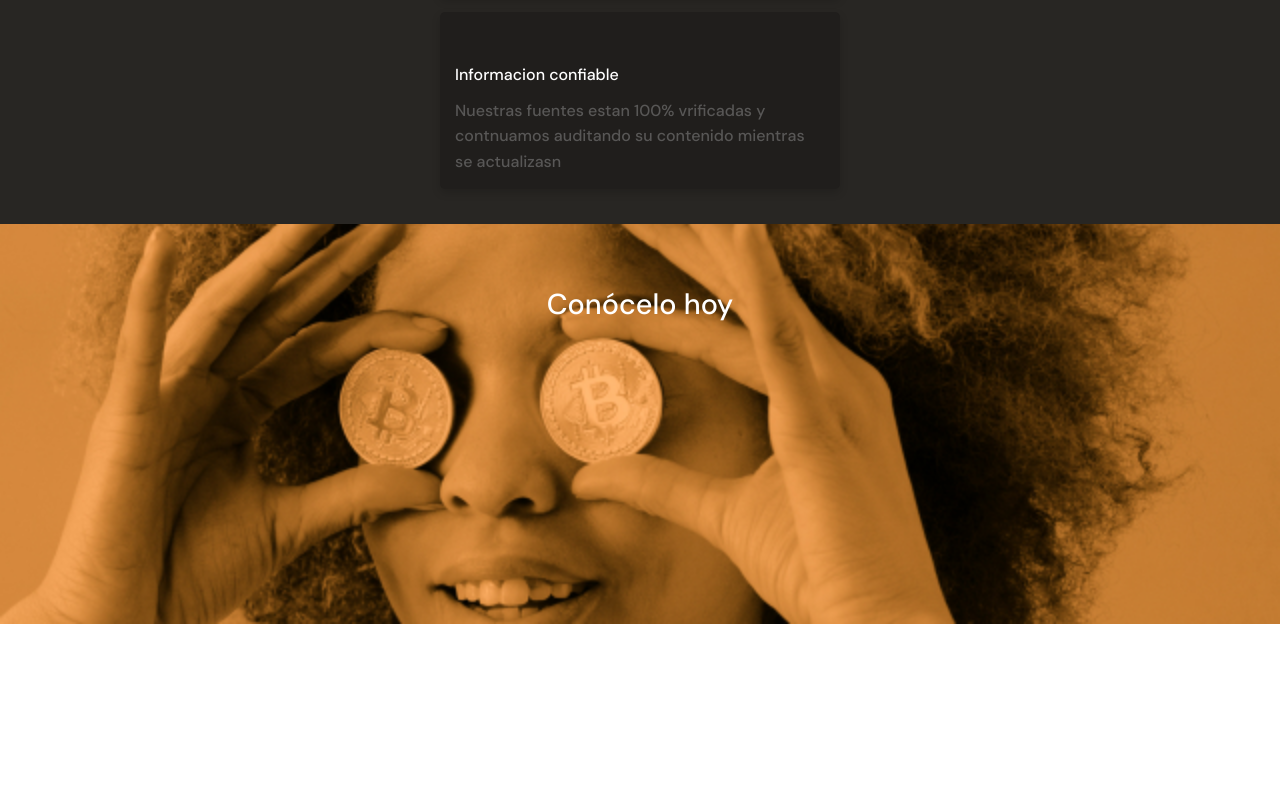
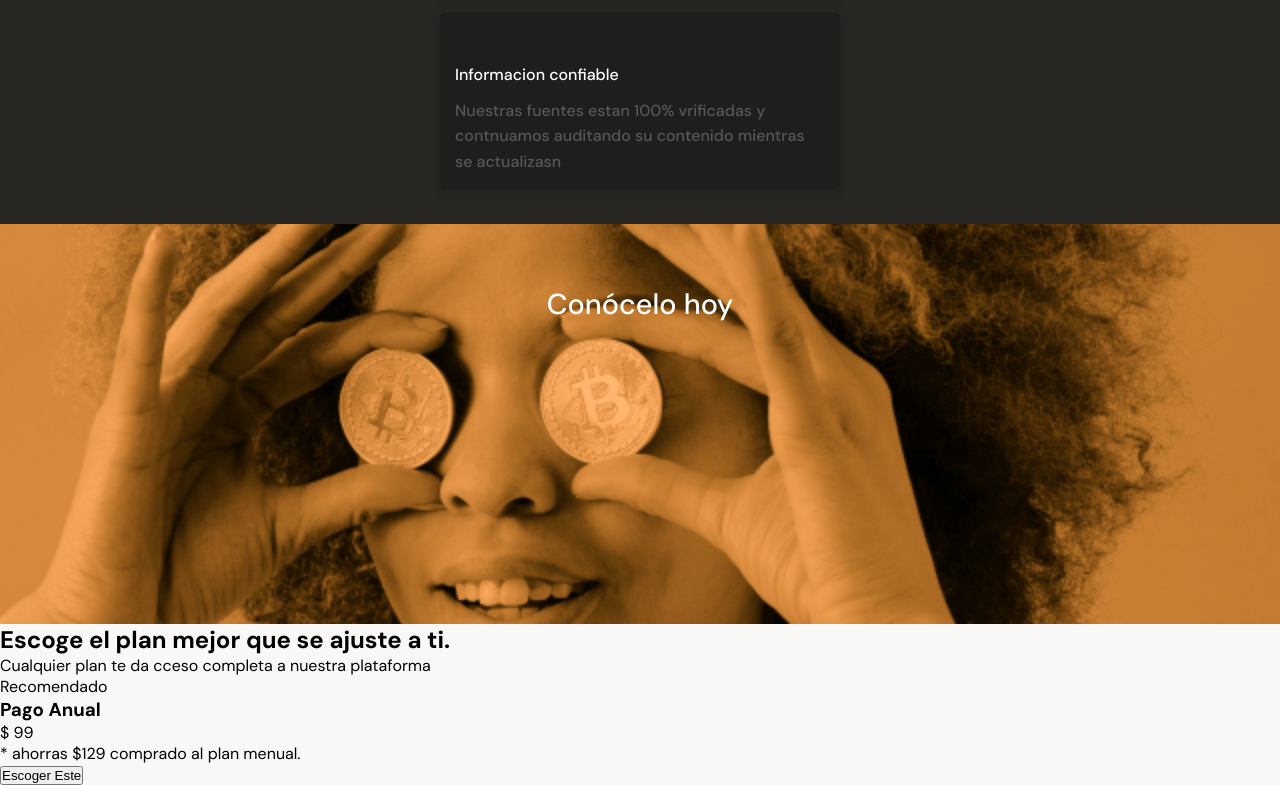
Before and after one commit to SugarRey/lear-css, a plain HTML site: page Responsive-css/index.html in a window 1280 px wide. Shown: the part 1898-2683 px from the top of the page. Before the commit the page ends 2522 px from the top, so only its background shows below. Drawn offline with Linux system fonts and the light colour scheme.

Commit message:
secciono de planes en la pagina

```diff
--- a/Responsive-css/index.html
+++ b/Responsive-css/index.html
@@ -18,7 +18,7 @@
             <p>
                 Batatabit te ayuda a navegar entre los diferentes precios y tendencias
             </p>
-            <a href="" class="header--button">Conoce nuestros planes <span></span></a>
+            <a href="#plans" class="header--button">Conoce nuestros planes <span></span></a>
         </div>
     </header>
     <main>
@@ -125,7 +125,23 @@
         <section class="bitcoin-img-container">
             <h2>Conócelo hoy</h2>
         </section>
-        <section></section>
+        <section id="plans" class="main-plans-container">
+            <div class="plans--title">
+                <h2>Escoge el plan mejor que se ajuste a ti.</h2>
+                <p>Cualquier plan te da cceso completa a nuestra plataforma</p>
+            </div>
+            <section class="plns-container--slider">
+                <article class="plans-container--card">
+                    <p>Recomendado</p>
+                    <div>
+                        <h3>Pago Anual</h3>
+                        <p><span>$</span> 99</p>
+                        <p>* ahorras $129 comprado al plan menual.</p>
+                        <button>Escoger Este <span></span></button>
+                    </div>
+                </article>
+            </section>
+        </section>
     </main>
     <footer>
 
```
